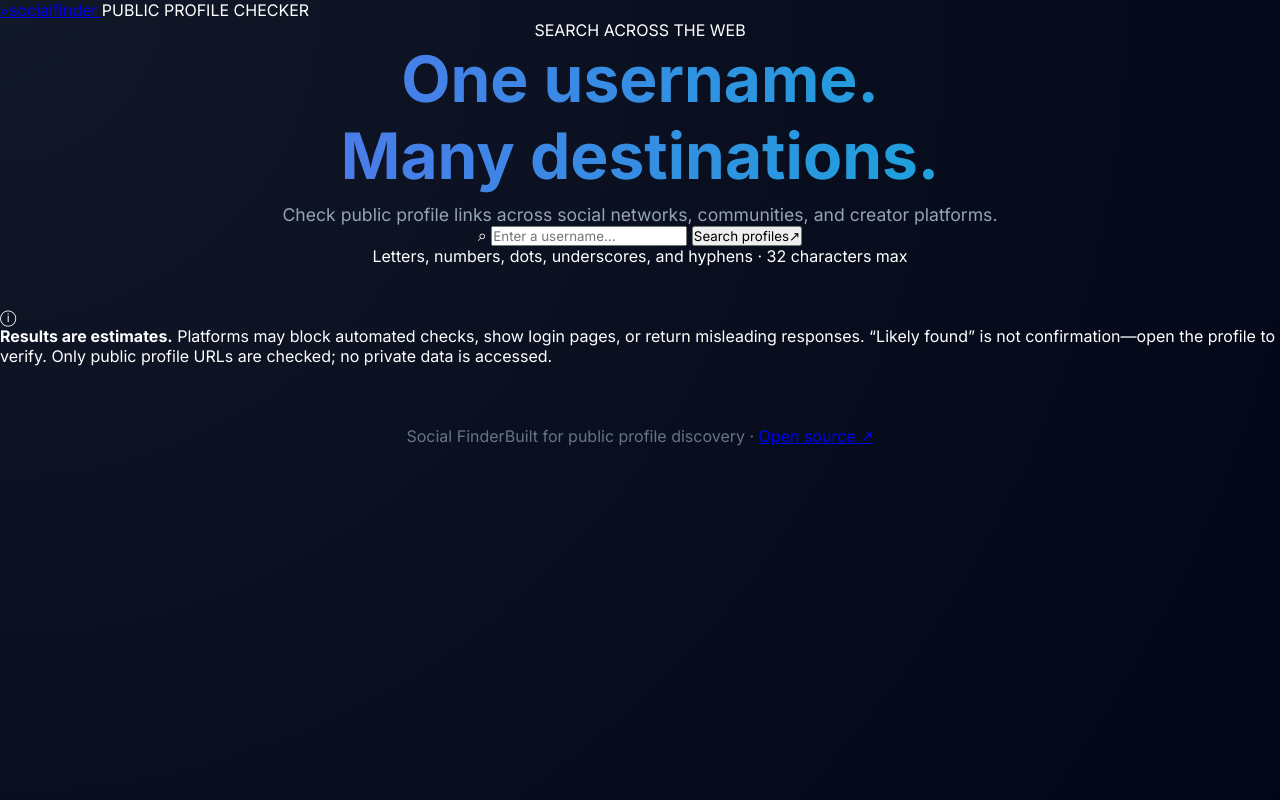
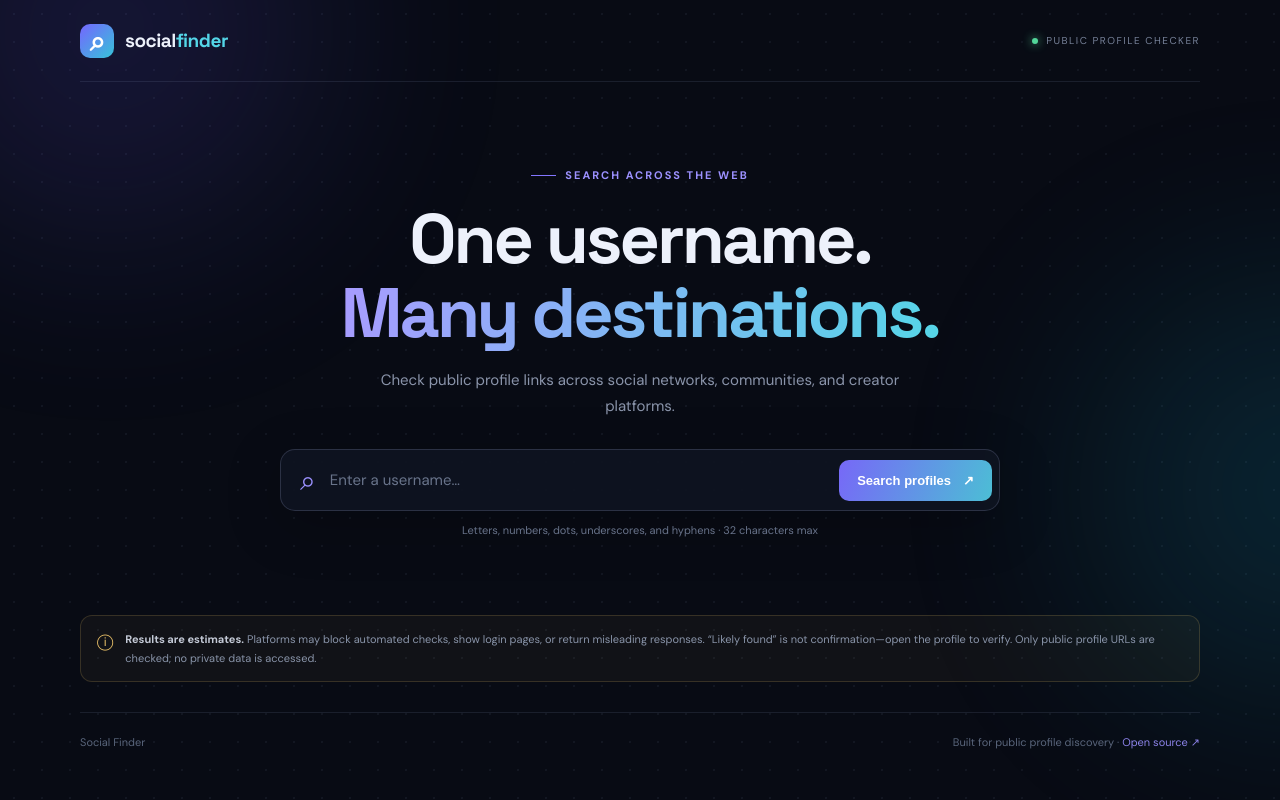
Before and after one commit to AlNasri0/SocialFinder-OSINT, a Flask app: page / in a window 1280 px wide. Run offline with Flask 3, Linux system fonts and the light colour scheme.

Commit message:
Improve Social Finder static/style.css

```diff
--- a/static/style.css
+++ b/static/style.css
@@ -1,260 +1,113 @@
-@import url('https://fonts.googleapis.com/css2?family=Inter:wght@300;400;500;600;700&display=swap');
-
-*{
-    margin:0;
-    padding:0;
-    box-sizing:border-box;
-    font-family:'Inter',sans-serif;
+:root {
+  color-scheme: dark;
+  --bg: #080b14;
+  --panel: #101522;
+  --panel-soft: rgba(18, 24, 39, .72);
+  --border: rgba(157, 173, 205, .13);
+  --muted: #8a94aa;
+  --text: #edf1fb;
+  --purple: #8b7cff;
+  --cyan: #54d6e8;
+  --green: #53d69a;
+  --yellow: #f0c66b;
+  --red: #ff7f8e;
 }
-
-body{
-
-    background:
-    radial-gradient(
-        circle at top left,
-        #111827,
-        #020617
-    );
-
-    color:white;
-
-    min-height:100vh;
-
+* { box-sizing: border-box; }
+body {
+  margin: 0; min-height: 100vh; background: var(--bg); color: var(--text);
+  font-family: "DM Sans", sans-serif; overflow-x: hidden;
+  background-image: radial-gradient(rgba(125, 139, 174, .09) 1px, transparent 1px);
+  background-size: 28px 28px;
 }
-
-.container{
-    padding-top:50px;
-    padding-bottom:50px;
+.ambient { position: fixed; width: 420px; height: 420px; border-radius: 50%; filter: blur(110px); opacity: .16; pointer-events: none; z-index: -1; }
+.ambient-one { top: -180px; left: -100px; background: #6556ee; }
+.ambient-two { top: 280px; right: -230px; background: #12a6c8; }
+.shell { width: min(1120px, calc(100% - 40px)); margin: auto; }
+.topbar { height: 82px; display: flex; align-items: center; justify-content: space-between; border-bottom: 1px solid var(--border); }
+.brand { display: flex; align-items: center; gap: 11px; color: var(--text); text-decoration: none; font: 700 19px "Space Grotesk", sans-serif; letter-spacing: -.5px; }
+.brand-mark { width: 34px; height: 34px; display: grid; place-items: center; border-radius: 10px; background: linear-gradient(135deg, #7566ff, #36c3d8); font-size: 28px; color: white; line-height: 1; }
+.brand-accent { color: var(--cyan); }
+.top-label { font-size: 10px; letter-spacing: 1.5px; color: #768198; display: flex; align-items: center; gap: 8px; }
+.live-dot { width: 6px; height: 6px; background: var(--green); border-radius: 50%; box-shadow: 0 0 10px var(--green); }
+.hero { text-align: center; padding: 86px 0 54px; }
+.eyebrow { color: #9c91ff; font-size: 11px; font-weight: 700; letter-spacing: 2px; display: flex; align-items: center; gap: 9px; }
+.hero .eyebrow { justify-content: center; }
+.eyebrow-line { height: 1px; width: 25px; background: #8376ff; }
+h1 { font: 700 clamp(42px, 7vw, 70px)/1.06 "Space Grotesk", sans-serif; letter-spacing: -3px; margin: 20px 0 18px; }
+h1 span { background: linear-gradient(100deg, #a89bff, #55d6e7); color: transparent; background-clip: text; }
+.hero-copy { color: var(--muted); font-size: 15px; max-width: 560px; margin: 0 auto 30px; line-height: 1.7; }
+.search-form { width: min(720px, 100%); margin: auto; border: 1px solid rgba(151, 160, 198, .22); background: rgba(15, 20, 33, .92); padding: 7px; border-radius: 15px; display: flex; align-items: center; gap: 10px; box-shadow: 0 14px 55px rgba(0,0,0,.22); }
+.search-icon { font-size: 28px; color: #9b91ff; padding-left: 12px; }
+.search-form input { flex: 1; min-width: 0; border: 0; outline: 0; background: transparent; color: white; font: 15px "DM Sans", sans-serif; padding: 13px 4px; }
+.search-form input::placeholder { color: #69748b; }
+.search-form button { border: 0; border-radius: 10px; padding: 13px 18px; background: linear-gradient(110deg, #7768f7, #4cbed5); color: #fff; font-weight: 700; font-size: 13px; display: flex; gap: 12px; align-items: center; cursor: pointer; transition: transform .2s, opacity .2s; white-space: nowrap; }
+.search-form button:hover { transform: translateY(-1px); }
+.search-form button:disabled { opacity: .75; cursor: wait; }
+.input-hint { margin-top: 12px; font-size: 11px; color: #68738a; }
+.alert { margin: 18px auto 0; max-width: 720px; color: #ffc6cd; border: 1px solid rgba(255,127,142,.3); background: rgba(255,127,142,.08); border-radius: 10px; padding: 12px 14px; font-size: 13px; }
+.results-section { padding: 14px 0 30px; }
+.results-heading { display: flex; align-items: flex-end; justify-content: space-between; gap: 16px; margin-bottom: 22px; }
+.results-heading h2 { margin: 8px 0 0; font: 600 clamp(20px, 4vw, 28px) "Space Grotesk", sans-serif; }
+.query { color: var(--cyan); }
+.checked-label { color: #78839b; font-size: 12px; border: 1px solid var(--border); border-radius: 100px; padding: 8px 11px; white-space: nowrap; }
+.stats-grid { display: grid; grid-template-columns: repeat(3, 1fr); gap: 14px; }
+.stat { border: 1px solid var(--border); border-radius: 14px; background: var(--panel-soft); padding: 17px 20px; position: relative; }
+.stat-number { display: block; font: 700 28px "Space Grotesk", sans-serif; }
+.stat-label { display: block; font-size: 12px; color: var(--muted); margin-top: 3px; }
+.stat-icon { position: absolute; right: 18px; top: 18px; font-size: 20px; }
+.stat-found .stat-number, .stat-found .stat-icon { color: var(--green); }
+.stat-unknown .stat-number, .stat-unknown .stat-icon { color: var(--yellow); }
+.stat-missing .stat-number, .stat-missing .stat-icon { color: var(--red); }
+.filter-row { display: flex; flex-wrap: wrap; gap: 8px; margin: 26px 0 17px; }
+.filter { border: 1px solid var(--border); background: rgba(16,21,34,.7); color: #8e99b0; border-radius: 100px; padding: 9px 13px; font: 500 12px "DM Sans", sans-serif; cursor: pointer; }
+.filter span { margin-left: 5px; color: #c1c9da; }
+.filter.active { background: rgba(124,112,255,.15); border-color: rgba(143,129,255,.45); color: #c6beff; }
+.results-grid { display: grid; grid-template-columns: repeat(3, 1fr); gap: 13px; }
+.result-card { border: 1px solid var(--border); border-radius: 14px; background: linear-gradient(145deg, rgba(18,24,39,.95), rgba(12,16,27,.88)); padding: 17px; min-width: 0; transition: border-color .2s, transform .2s; }
+.result-card:hover { transform: translateY(-2px); border-color: rgba(147,161,198,.32); }
+.result-card[hidden] { display: none; }
+.card-top { display: flex; align-items: center; justify-content: space-between; gap: 8px; }
+.platform-avatar { width: 35px; height: 35px; border-radius: 10px; display: grid; place-items: center; background: rgba(131,119,255,.12); border: 1px solid rgba(131,119,255,.15); font-size: 17px; }
+.status-pill { border-radius: 100px; padding: 5px 8px; font-size: 10px; font-weight: 700; white-space: nowrap; }
+.status-pill-found { color: var(--green); background: rgba(83,214,154,.09); }
+.status-pill-unverified { color: var(--yellow); background: rgba(240,198,107,.09); }
+.status-pill-not_found { color: var(--red); background: rgba(255,127,142,.09); }
+.status-pill span { font-size: 8px; margin-right: 4px; }
+.result-card h3 { margin: 15px 0 7px; font: 600 15px "Space Grotesk", sans-serif; }
+.card-detail { color: #8490a7; font-size: 11px; line-height: 1.55; min-height: 34px; margin: 0 0 13px; }
+.card-bottom { display: flex; align-items: center; justify-content: space-between; gap: 8px; border-top: 1px solid rgba(151,160,198,.1); padding-top: 11px; }
+.http-code { color: #626e84; font: 10px monospace; }
+.visit-link { color: #a9a0ff; font-size: 11px; font-weight: 700; text-decoration: none; }
+.visit-link:hover { color: var(--cyan); }
+.visit-link span { margin-left: 4px; }
+.notice { display: flex; gap: 12px; align-items: flex-start; border: 1px solid rgba(240,198,107,.17); background: rgba(240,198,107,.04); padding: 14px 16px; border-radius: 12px; margin: 24px 0 30px; }
+.notice-icon { color: var(--yellow); font-size: 16px; }
+.notice p { margin: 0; color: #8994a9; font-size: 11px; line-height: 1.65; }
+.notice strong { color: #c4cad7; }
+footer { border-top: 1px solid var(--border); padding: 22px 0 30px; display: flex; justify-content: space-between; gap: 12px; color: #59657b; font-size: 11px; }
+footer a { color: #8c83e9; text-decoration: none; }
+.spinner { width: 13px; height: 13px; border: 2px solid rgba(255,255,255,.35); border-top-color: white; border-radius: 50%; animation: spin .7s linear infinite; }
+@keyframes spin { to { transform: rotate(360deg); } }
+.empty { color: var(--muted); text-align: center; padding: 40px; }
+@media (max-width: 850px) { .results-grid { grid-template-columns: repeat(2, 1fr); } }
+@media (max-width: 600px) {
+  .shell { width: min(100% - 28px, 1120px); }
+  .topbar { height: 66px; }
+  .top-label { font-size: 8px; letter-spacing: 1px; }
+  .hero { padding: 62px 0 40px; }
+  h1 { letter-spacing: -2px; }
+  .hero-copy { font-size: 13px; }
+  .search-form { gap: 5px; }
+  .search-form input { font-size: 13px; }
+  .search-form button { padding: 12px 13px; font-size: 11px; gap: 7px; }
+  .search-icon { padding-left: 7px; }
+  .stats-grid { gap: 8px; }
+  .stat { padding: 13px; }
+  .stat-number { font-size: 23px; }
+  .stat-label { font-size: 10px; }
+  .stat-icon { right: 11px; top: 12px; font-size: 15px; }
+  .results-grid { grid-template-columns: 1fr; }
+  .results-heading { align-items: flex-start; flex-direction: column; }
+  .checked-label { font-size: 10px; }
+  footer { flex-direction: column; }
 }
-
-.hero{
-    text-align:center;
-    margin-bottom:40px;
-}
-
-.hero h1{
-
-    font-size:4rem;
-    font-weight:700;
-
-    background:
-    linear-gradient(
-        90deg,
-        #6366f1,
-        #06b6d4
-    );
-
-    -webkit-background-clip:text;
-    -webkit-text-fill-color:transparent;
-}
-
-.hero p{
-
-    color:#94a3b8;
-
-    font-size:1.1rem;
-
-    margin-top:10px;
-}
-
-.search-container{
-
-    max-width:900px;
-
-    margin:auto;
-
-    background:
-    rgba(17,24,39,0.6);
-
-    backdrop-filter:blur(12px);
-
-    border:
-    1px solid rgba(255,255,255,0.08);
-
-    border-radius:25px;
-
-    padding:25px;
-
-    margin-bottom:40px;
-}
-
-.search-input{
-
-    height:60px !important;
-
-    border-radius:15px !important;
-
-    background:#0f172a !important;
-
-    border:none !important;
-
-    color:white !important;
-}
-
-.search-input::placeholder{
-
-    color:#64748b !important;
-}
-
-.btn-search{
-
-    width:100%;
-
-    margin-top:15px;
-
-    height:55px;
-
-    border:none;
-
-    border-radius:15px;
-
-    background:
-    linear-gradient(
-        90deg,
-        #6366f1,
-        #06b6d4
-    );
-
-    font-weight:600;
-
-    color:white;
-
-    transition:0.3s;
-}
-
-.btn-search:hover{
-
-    transform:translateY(-2px);
-
-    box-shadow:
-    0 0 20px rgba(6,182,212,.4);
-}
-
-.stats{
-
-    display:flex;
-
-    gap:20px;
-
-    margin-bottom:40px;
-}
-
-.stat-card{
-
-    flex:1;
-
-    background:
-    rgba(17,24,39,0.7);
-
-    backdrop-filter:blur(10px);
-
-    border-radius:20px;
-
-    text-align:center;
-
-    padding:25px;
-}
-
-.stat-card h2{
-
-    color:#06b6d4;
-
-    font-weight:700;
-}
-
-.stat-card p{
-
-    color:#94a3b8;
-}
-
-.results-title{
-
-    margin-bottom:25px;
-}
-
-.card-custom{
-
-    background:
-    rgba(17,24,39,0.7) !important;
-
-    backdrop-filter:blur(15px);
-
-    border:
-    1px solid rgba(255,255,255,0.08) !important;
-
-    border-radius:20px !important;
-
-    transition:0.3s;
-
-    color:white;
-}
-
-.card-custom:hover{
-
-    transform:translateY(-6px);
-
-    border-color:#06b6d4 !important;
-
-    box-shadow:
-    0 0 30px rgba(6,182,212,0.2);
-}
-
-.platform-name{
-
-    font-size:1.3rem;
-
-    font-weight:700;
-
-    margin-bottom:15px;
-
-    color:white;
-}
-
-.found{
-
-    color:#22c55e;
-
-    font-weight:600;
-
-    margin-bottom:15px;
-}
-
-.not-found{
-
-    color:#ef4444;
-
-    font-weight:600;
-}
-
-.profile-btn{
-
-    display:inline-block;
-
-    text-decoration:none;
-
-    background:#06b6d4;
-
-    color:white;
-
-    padding:10px 18px;
-
-    border-radius:10px;
-
-    margin-top:10px;
-}
-
-.profile-btn:hover{
-
-    color:white;
-
-    background:#0891b2;
-}
-
-footer{
-
-    margin-top:60px;
-
-    text-align:center;
-
-    color:#64748b;
-}
```
